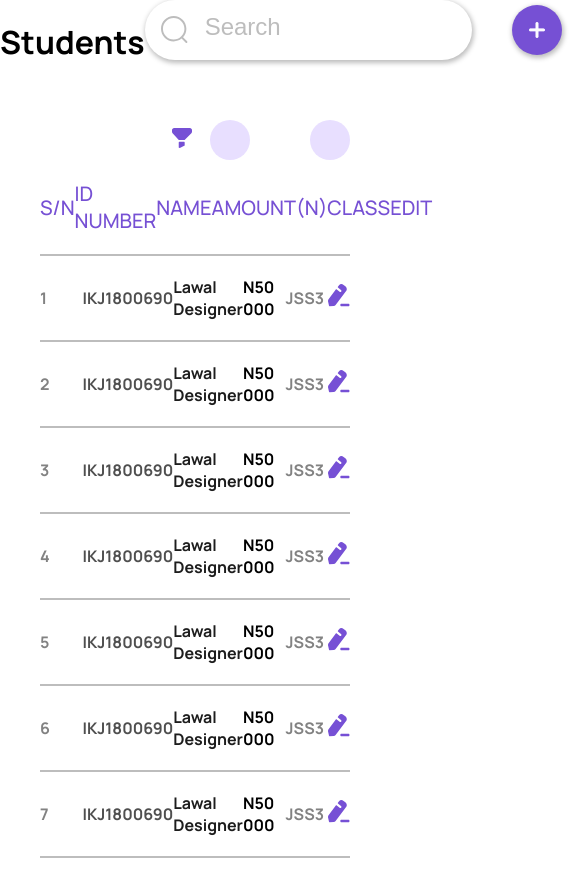
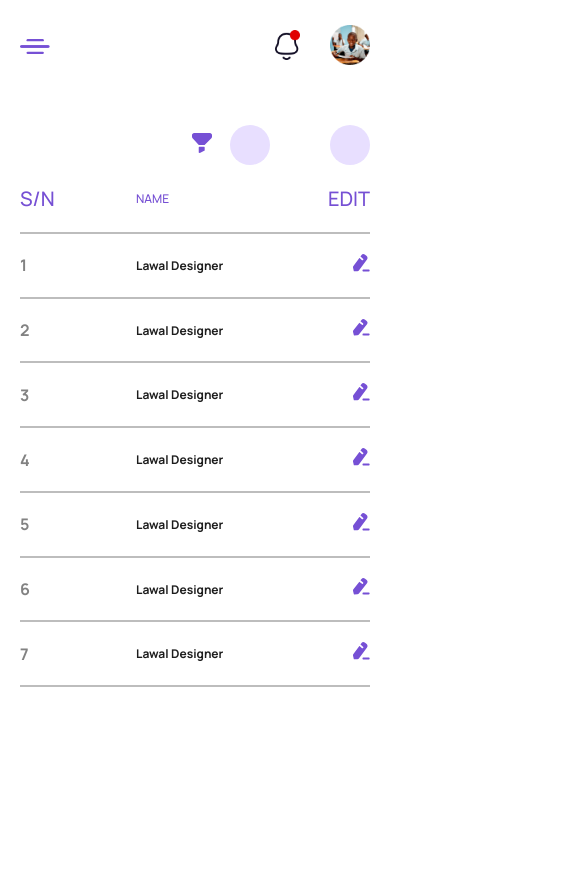
Before and after one commit to zuri-training/My_debtors_Team35, a Next.js app in the folder Frontend/studebt/: page /school/students in a window 390 px wide. Shown: the top 896 px of the page, 585 px wide, since content can reach past the window. After the commit the page ends 844 px from the top, so only its background shows below. Built offline with nearby package versions, Linux system fonts and the light colour scheme.

Commit message:
Started Appeal Screen done with students menu page and mobile view

```diff
--- a/Frontend/studebt/components/SchoolMain.js
+++ b/Frontend/studebt/components/SchoolMain.js
@@ -21,7 +21,7 @@ const SchoolMain = () => {
                             <img src="/images/search.svg" alt="" id='search-icon' />
                         </div>
                         <div className="add-debtor">
-                            <img src="/images/plus.png" alt="" />
+                            <img src="/images/Plus.png" alt="" />
                         </div>
                     </div>
                 </div>
--- a/Frontend/studebt/components/SchoolMenuStudentsMain.js
+++ b/Frontend/studebt/components/SchoolMenuStudentsMain.js
@@ -4,13 +4,26 @@ const SchoolMenuStudentsMain = () => {
     return (
         <div className='school-menu-students-main'>
             <div className="school-menu-students-main-top">
-                <div className="school-menu-students-main-top-filter">
-                    <img src="/images/sort.svg" alt="" />
+                <div className="school-menu-students-main-top-left">
+                    {/* <div className="outstanding-debt-container">
+                        <div className="outstanding-debt">
+                            <h6 className='lt-regular'>Outstanding Debt</h6>
+                            <h4>N 150 000</h4>
+                        </div>
+                        <div className="outstanding-percent">
+                            <span className='success'>+30%</span>
+                        </div>
+                    </div> */}
                 </div>
-                <div className="school-menu-students-main-top-pagination">
-                    <div className="school-menu-students-main-top-pagination-left">
+                <div className="school-menu-students-main-top-right">
+                    <div className="school-menu-students-main-top-filter">
+                        <img src="/images/sort.svg" alt="" />
                     </div>
-                    <div className="school-menu-students-main-top-pagination-right">
+                    <div className="school-menu-students-main-top-pagination">
+                        <div className="school-menu-students-main-top-pagination-left">
+                        </div>
+                        <div className="school-menu-students-main-top-pagination-right">
+                        </div>
                     </div>
                 </div>
             </div>
--- a/Frontend/studebt/components/SchoolMenuStudentsTopBar.js
+++ b/Frontend/studebt/components/SchoolMenuStudentsTopBar.js
@@ -3,6 +3,9 @@ import React from 'react'
 const SchoolMenuStudentsTopBar = () => {
     return (
         <div className='school-menu-students-topbar'>
+            <div className="school-menu-students-topbar-menuham">
+                <img src="/images/Menu-icon.svg" alt="" />
+            </div>
             <div className="menu-students-topbar-left">
                 <h4>Students</h4>
             </div>
--- a/Frontend/studebt/styles/SchoolMenuPages.css
+++ b/Frontend/studebt/styles/SchoolMenuPages.css
@@ -51,12 +51,24 @@
 
 /* Top Bar */
 
+.school-menu-students-topbar-menuham {
+    display: none;
+}
+
+.school-menu-students-topbar-menuham img {
+    width: 100%;
+}
+
 .school-menu-students-topbar {
     grid-area: t;
     display: flex;
     justify-content: space-between;
     align-items: flex-end;
     padding-right: 80px;
+    position: sticky;
+    top: 0;
+    background-color: white;
+    z-index: 99;
 }
 
 .menu-students-topbar-right {
@@ -110,14 +122,29 @@
     margin-right: 30px;
 }
 
-/* Main */
+.menu-students-topbar-profile-img img {
+    width: 100%;
+}
+
+.menu-students-topbar-notification img {
+    width: 100%;
+}
+/* School Dashboard Students Main */
 
 /* Main top pagination Sort */
 
 .school-menu-students-main-top {
     display: flex;
+    justify-content: space-between;
+    align-items: center;
+}
+
+.school-menu-students-main-top-right {
+    display: flex;
     justify-content: flex-end;
     align-items: center;
+    max-width: 195px;
+    width: 100%;
 }
 
 .school-menu-students-main-top-pagination {
@@ -205,3 +232,79 @@
 .school-menu-students-main-top-students-table-students-data .school-menu-students-main-top-students-table-heading-edit img {
     width: 22px;
 }
+
+
+
+/* School Dashboard Menu pages responsive */
+
+@media (max-width: 1450px) {
+
+    /* Top Bar */
+    .school-menu-students-topbar {
+        padding: 0 40px;
+        align-items: center;
+    }
+}
+
+@media (max-width: 1140px) {
+
+    /* Top bar */
+
+    .school-menu-students-topbar {
+        padding: 25px 20px;
+    }
+
+    .menu-students-topbar-notification {
+        width: 25px;
+    }
+
+    .menu-students-topbar-profile-img {
+        width: 40px;
+    }
+
+    .school-menu-students-topbar-menuham {
+        display: block;
+        width: 30px;
+    }
+
+    .menu-students-topbar-left {
+        display: none;
+    }
+
+    .menu-students-topbar-right input[type='text'] {
+        display: none;
+    }
+
+    .menu-students-topbar-right .menu-students-topbar-search-container img {
+        position: static;
+    }
+
+    .menu-students-topbar-add-debtors,
+    .menu-students-topbar-right .menu-students-topbar-search-container {
+        display: none;
+    }
+
+    /* Schooll Main Students Page */
+
+    .school-menu-students-main {
+        padding: 30px 20px;
+    }
+
+    /* Students Data Table */
+
+    .school-menu-students-main-top-students-table-heading-amount,
+    .school-menu-students-main-top-students-table-heading-ID,
+    .school-menu-students-main-top-students-table-heading-class {
+        display: none;
+    }
+
+    .school-menu-students-main-top-students-table-heading-ID,
+    .school-menu-students-main-top-students-table-heading-name {
+        padding-right: 20px;
+        font-size: 12px;
+    }
+
+    .school-menu-students-main-top-students-table-students-data .school-menu-students-main-top-students-table-heading-edit img {
+        width: 17px;
+    }
+}
--- a/Frontend/studebt/styles/utilities.css
+++ b/Frontend/studebt/styles/utilities.css
@@ -251,6 +251,11 @@ a {
 
 /* Text Decoration */
 
+a {
+    display: inline-block;
+}
+
 .text-underline {
-    text-decoration: underline;
+    padding-bottom: 5px;
+    border-bottom: 2px solid --secondary-btn;
 }
```
Also changed, not shown: Frontend/studebt/components/SchoolMenuAppealMain.js (added, +11 -0 lines), Frontend/studebt/pages/school/appeal.js (added, +16 -0 lines).
